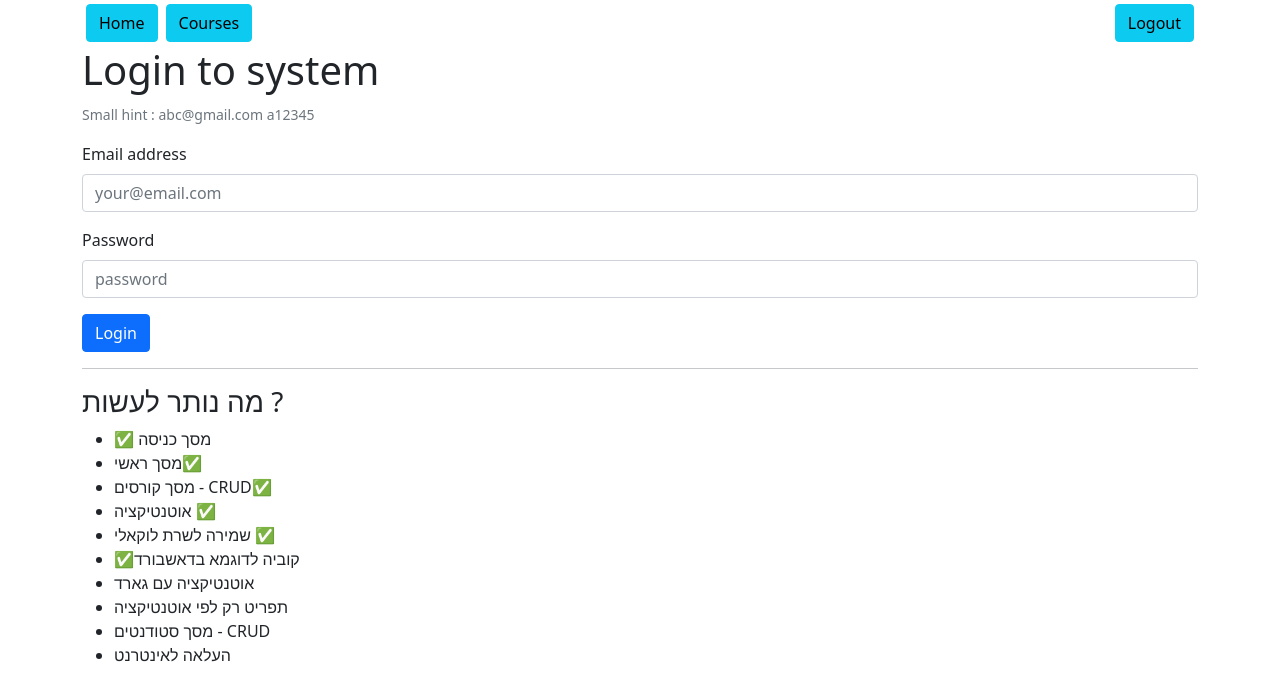
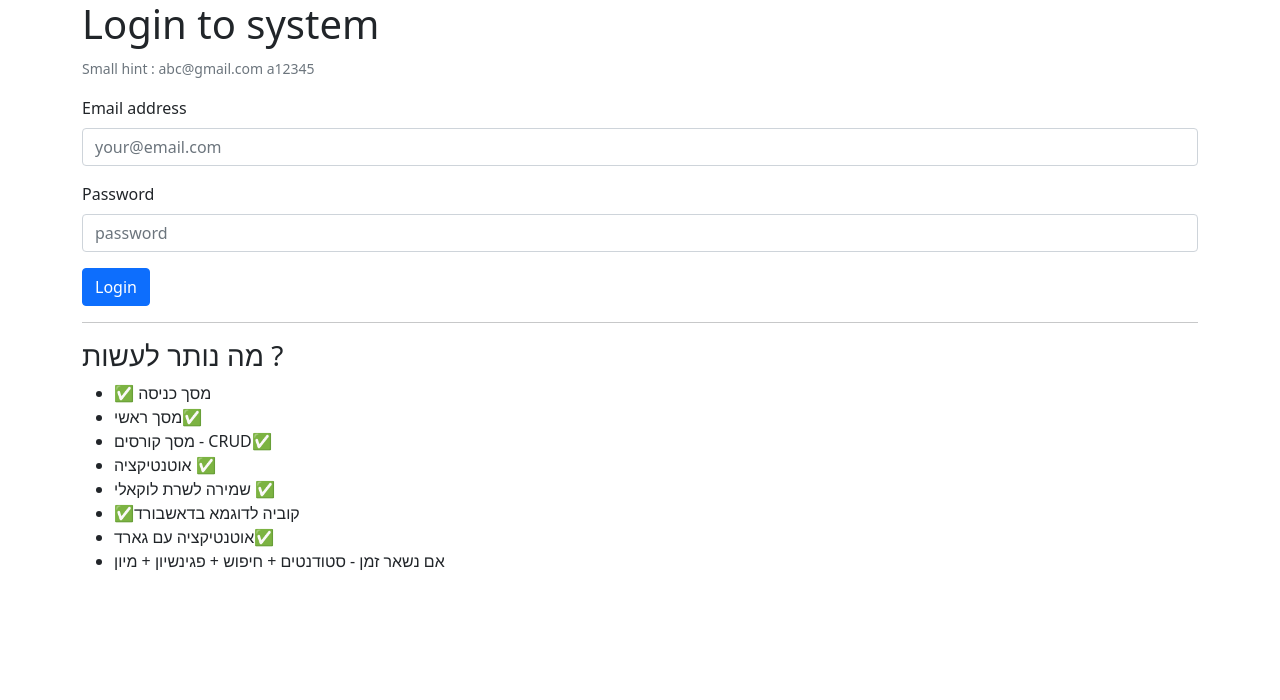
Before and after one commit to eyal7773/crud-ng-demo1, an Angular app: page /login in a window 1280 px wide. Shown: the top 700 px of the page. Built offline with nearby package versions, Linux system fonts and the light colour scheme.

Commit message:
hide menu if not authenticated

```diff
--- a/src/app/app.component.html
+++ b/src/app/app.component.html
@@ -21,11 +21,8 @@
   <li>אוטנטיקציה ✅ </li>
   <li>שמירה לשרת לוקאלי ✅ </li>
   <li> ✅קוביה לדוגמא בדאשבורד</li>
-  <li>אוטנטיקציה עם גארד</li>
-  <li>תפריט רק לפי אוטנטיקציה</li>
-
-  <li>מסך סטודנטים - CRUD</li>
-  <li>העלאה לאינטרנט</li>
+  <li>אוטנטיקציה עם גארד✅</li>
+  <li>אם נשאר זמן - סטודנטים + חיפוש + פגינשיון + מיון</li>
 </ul>
 
 </div>
--- a/src/app/components/menu/menu.component.html
+++ b/src/app/components/menu/menu.component.html
@@ -1,4 +1,4 @@
-<div class="row">
+<div class="row" *ngIf="_authService.isAuthenticated()">
     <div class="col-12">
         <a *ngFor="let link of items"
         class="btn btn-info  m-1"
--- a/src/app/components/menu/menu.component.ts
+++ b/src/app/components/menu/menu.component.ts
@@ -16,7 +16,7 @@ export class MenuComponent implements OnInit {
 
   items:MenuItem[] = [];
 
-  constructor(private _authService:AuthService,
+  constructor(public _authService:AuthService,
               private _router:Router) {
     this.setMenuItems();
   }
```
